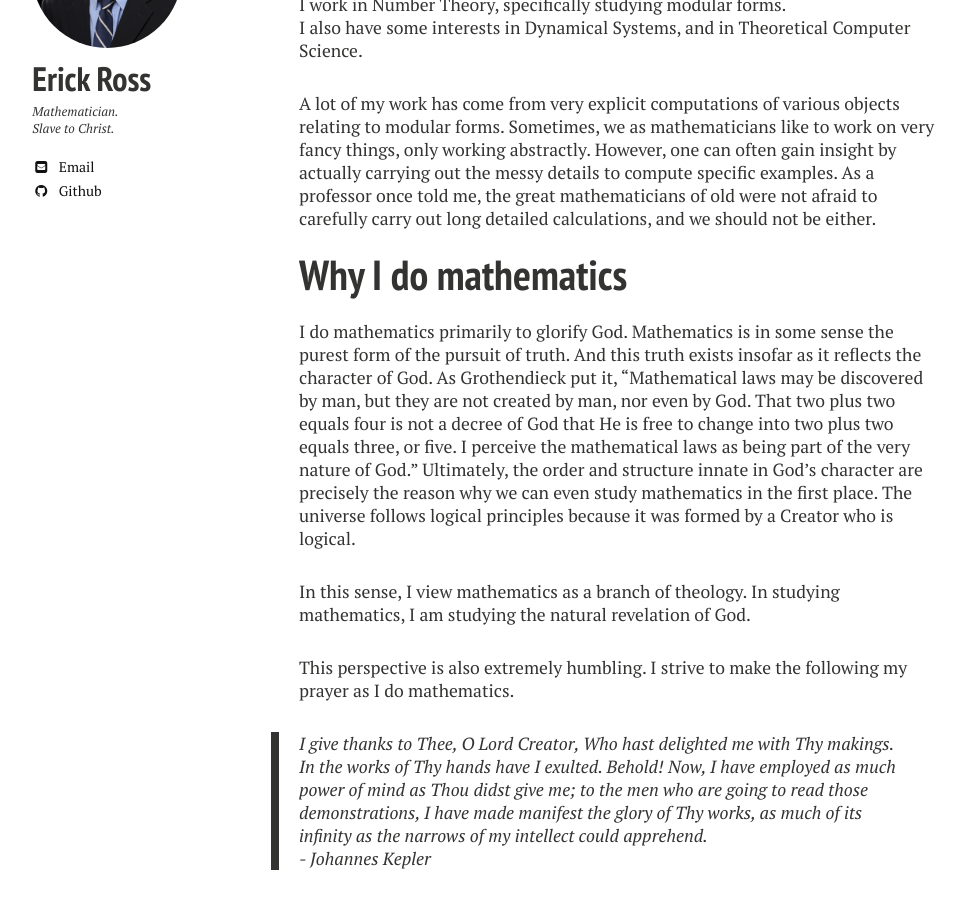
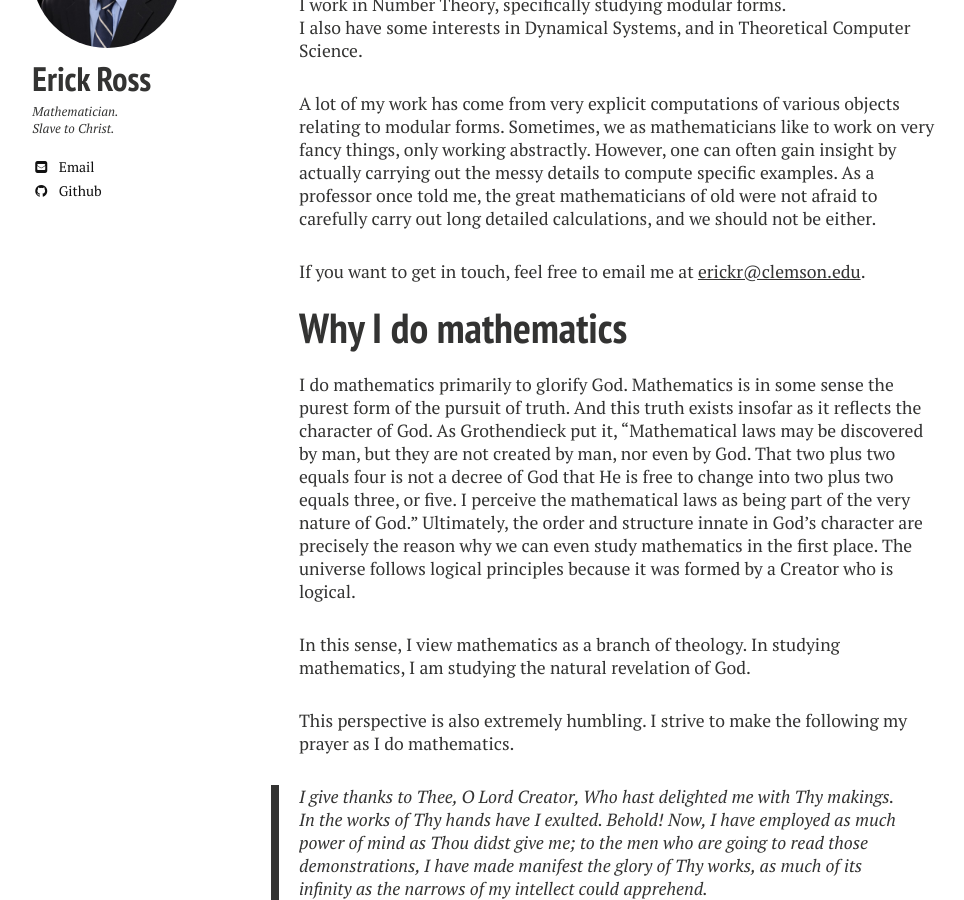
Before and after one commit to erick-ross/erick-ross.github.io, a Jekyll site: the page built from index.md, in a window 1280 px wide and 900 px high, scrolled down 304 px. Shown: the whole window, without its empty margins (21-985 px from the left). Built offline with Jekyll 4.4.1, drawn with Linux system fonts in a browser that asks for light colours; nearby versions of some CDN libraries.

Commit message:
some setup

```diff
--- a/index.md
+++ b/index.md
@@ -11,7 +11,7 @@ I work in Number Theory, specifically studying modular forms.<br>I also have som
 
 A lot of my work has come from very explicit computations of various objects relating to modular forms. Sometimes, we as mathematicians like to work on very fancy things, only working abstractly. However, one can often gain insight by actually carrying out the messy details to compute specific examples. As a professor once told me, the great mathematicians of old were not afraid to carefully carry out long detailed calculations, and we should not be either.
 
-
+If you want to get in touch, feel free to email me at [erickr@clemson.edu](mailto:erickr@clemson.edu).
 
 # Why I do mathematics
 I do mathematics primarily to glorify God.
```
